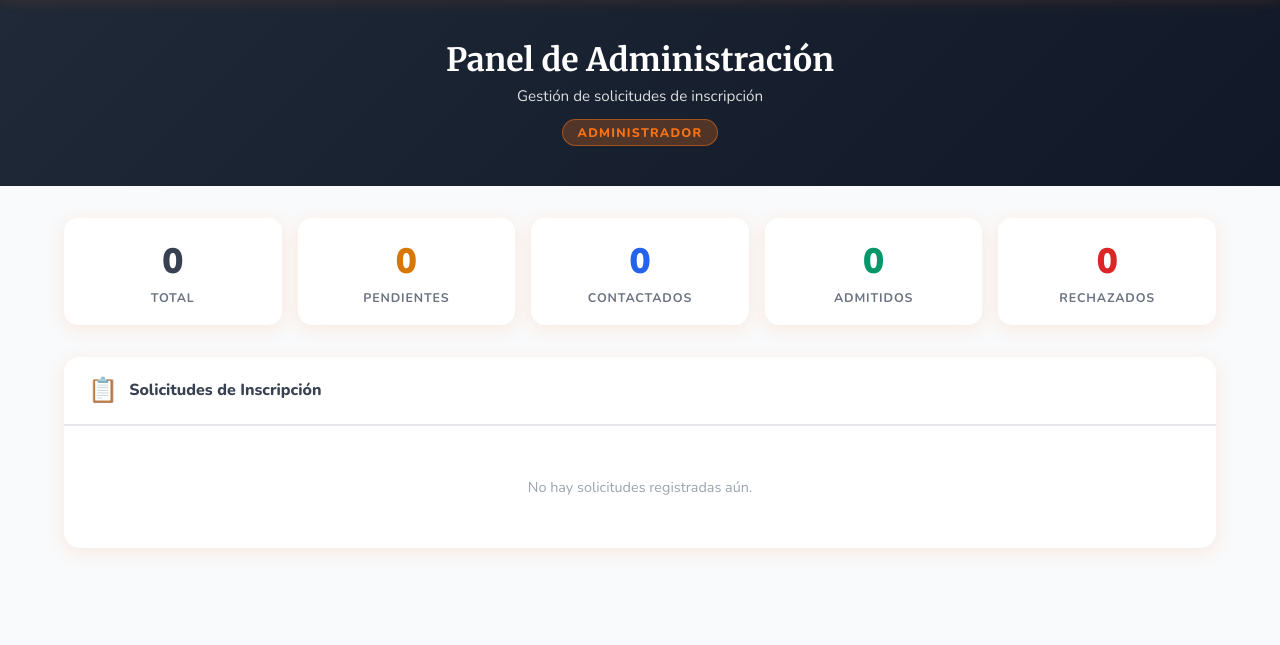
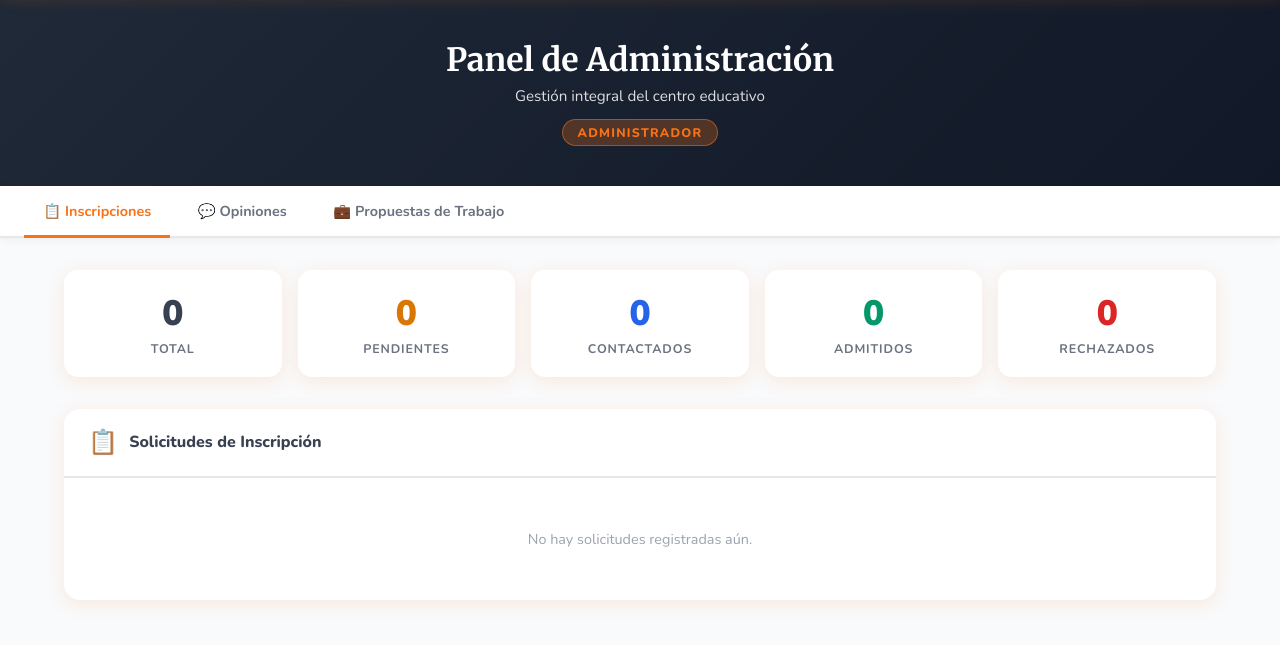
Before and after one commit to AgusValussi10/TP_FACULTAD, a PHP site: page /tp-facultad/portals/portal_admin.php in a window 1280 px wide. Shown: the part 73-718 px from the top of the page. Run offline with PHP 8.4, Linux system fonts and the light colour scheme; the visitor is signed in with stand-in values (Sample User, id 1); data that the repository does not hold is empty.

Commit message:
Mejora Portal Admin

```diff
--- a/METODOLOGIA_DE_SISTEMAS_I/portals/portal_admin.php
+++ b/METODOLOGIA_DE_SISTEMAS_I/portals/portal_admin.php
@@ -151,6 +151,25 @@ $conn->close();
       pointer-events: none;
     }
     .toast-notif.visible { opacity: 1; transform: translateY(0); }
+
+    /* ── Tabs ── */
+    .tabs-nav {
+      display: flex; gap: .5rem;
+      background: var(--blanco); border-bottom: 2px solid var(--borde);
+      padding: 0 1.5rem; position: sticky; top: 65px; z-index: 90;
+      box-shadow: 0 2px 8px rgba(0,0,0,.05);
+    }
+    .tab-btn {
+      background: none; border: none; cursor: pointer; font-family: inherit;
+      font-size: .9rem; font-weight: 700; color: #6B7280;
+      padding: .9rem 1.2rem; border-bottom: 3px solid transparent;
+      margin-bottom: -2px; transition: color .2s, border-color .2s;
+      white-space: nowrap; display: flex; align-items: center; gap: .4rem;
+    }
+    .tab-btn:hover { color: var(--verde); }
+    .tab-btn.active { color: var(--verde); border-bottom-color: var(--verde); }
+    .tab-panel { display: none; }
+    .tab-panel.active { display: block; }
   </style>
 </head>
 <body>
@@ -171,11 +190,21 @@ $conn->close();
 
 <div class="welcome">
   <h1>Panel de Administración</h1>
-  <p>Gestión de solicitudes de inscripción</p>
+  <p>Gestión integral del centro educativo</p>
   <span class="rol-badge">Administrador</span>
 </div>
 
+<!-- Navegación por pestañas -->
+<nav class="tabs-nav">
+  <button class="tab-btn active" data-tab="inscripciones">📋 Inscripciones</button>
+  <button class="tab-btn" data-tab="opiniones">💬 Opiniones</button>
+  <button class="tab-btn" data-tab="propuestas">💼 Propuestas de Trabajo</button>
+</nav>
+
 <div class="container">
+
+  <!-- ══ TAB: INSCRIPCIONES ══ -->
+  <div class="tab-panel active" id="panel-inscripciones">
 
   <!-- ESTADÍSTICAS -->
   <div class="stats-grid">
@@ -264,6 +293,34 @@ $conn->close();
     </div>
   </div>
 
+  </div><!-- /panel-inscripciones -->
+
+  <!-- ══ TAB: OPINIONES ══ -->
+  <div class="tab-panel" id="panel-opiniones">
+    <div class="card" style="margin-top:2rem;">
+      <div class="card-header">
+        <span class="icon">💬</span>
+        <h2>Gestión de Opiniones</h2>
+      </div>
+      <div class="card-body">
+        <p class="empty-msg">Próximamente: aprobación de opiniones para la sección de noticias.</p>
+      </div>
+    </div>
+  </div><!-- /panel-opiniones -->
+
+  <!-- ══ TAB: PROPUESTAS DE TRABAJO ══ -->
+  <div class="tab-panel" id="panel-propuestas">
+    <div class="card" style="margin-top:2rem;">
+      <div class="card-header">
+        <span class="icon">💼</span>
+        <h2>Gestión de Propuestas de Trabajo</h2>
+      </div>
+      <div class="card-body">
+        <p class="empty-msg">Próximamente: administración de puestos vacantes y postulaciones.</p>
+      </div>
+    </div>
+  </div><!-- /panel-propuestas -->
+
 </div>
 
 <!-- Modal admisión -->
@@ -293,6 +350,16 @@ $conn->close();
 </div>
 
 <script>
+  // ── Navegación por tabs ──────────────────────────────────────────────
+  document.querySelectorAll('.tab-btn').forEach(btn => {
+    btn.addEventListener('click', () => {
+      document.querySelectorAll('.tab-btn').forEach(b => b.classList.remove('active'));
+      document.querySelectorAll('.tab-panel').forEach(p => p.classList.remove('active'));
+      btn.classList.add('active');
+      document.getElementById('panel-' + btn.dataset.tab).classList.add('active');
+    });
+  });
+
   const BOTONES = {
     contactado: '<button class="btn-accion btn-contactado" onclick="cambiarEstado(ID,\'contactado\')">Contactado</button>',
     admitido:   '<button class="btn-accion btn-admitido"   onclick="abrirModalAdmitir(ID)">Admitir</button>',
```
